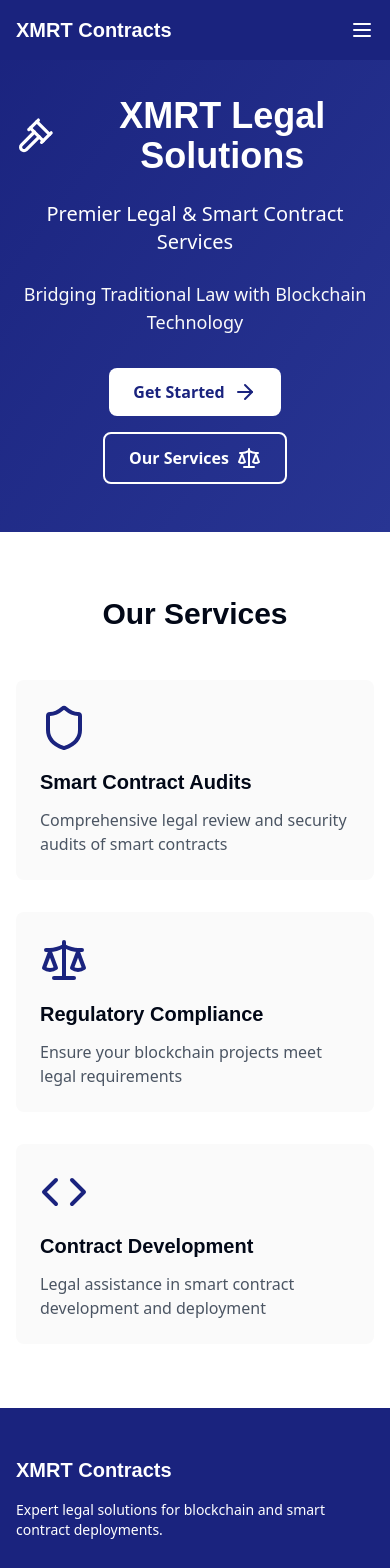
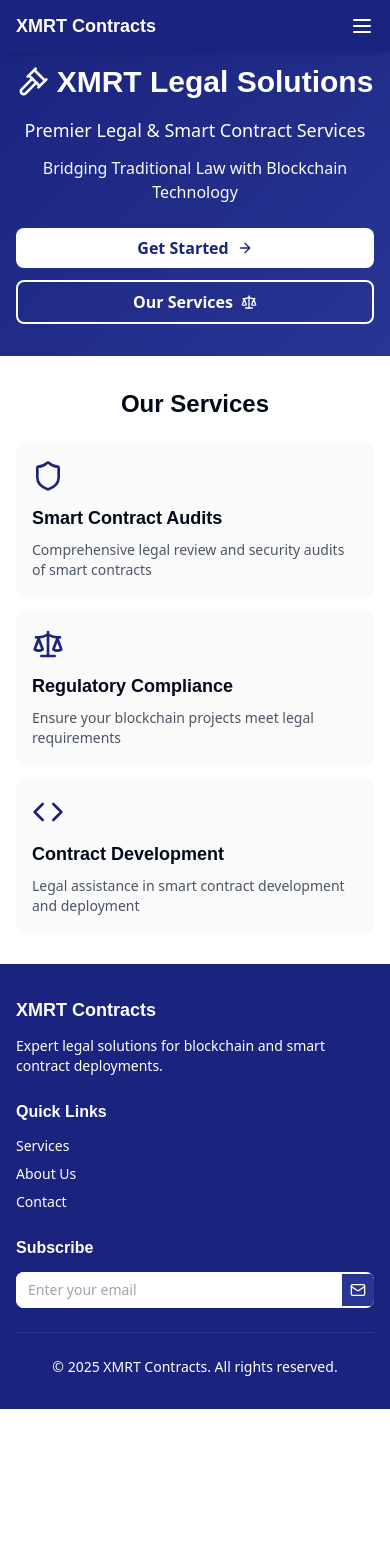
Before and after one commit to DevGruGold/xmrtcontracts, a React (Vite) app: page / in a window 390 px wide. Shown: the top 1568 px of the page. After the commit the page ends 1409 px from the top, so only its background shows below. Built offline with nearby package versions, Linux system fonts and the light colour scheme.

Commit message:
Improve mobile design and content layout
Refactor the site to prioritize mobile-first design principles and consolidate content to minimize scrolling.
[skip gpt_engineer]

```diff
--- a/src/components/Footer.tsx
+++ b/src/components/Footer.tsx
@@ -7,8 +7,6 @@ const Footer = () => {
 
   const handleSubscribe = (e: React.FormEvent) => {
     e.preventDefault();
-    // In a real app, you would integrate with an email service
-    // For now, we'll simulate the subscription
     if (email) {
       const mailtoLink = `mailto:xmrtsolutions@gmail.com?subject=New Subscription&body=New subscription request from: ${email}`;
       window.location.href = mailtoLink;
@@ -18,19 +16,19 @@ const Footer = () => {
   };
 
   return (
-    <footer className="bg-primary text-white py-12 mt-auto">
+    <footer className="bg-primary text-white py-8 mt-auto">
       <div className="container mx-auto px-4">
-        <div className="grid grid-cols-1 md:grid-cols-3 gap-8">
+        <div className="grid grid-cols-1 sm:grid-cols-2 lg:grid-cols-3 gap-6">
           <div>
-            <h3 className="font-montserrat text-xl font-bold mb-4">XMRT Contracts</h3>
+            <h3 className="font-montserrat text-lg font-bold mb-3">XMRT Contracts</h3>
             <p className="text-sm">
               Expert legal solutions for blockchain and smart contract deployments.
             </p>
           </div>
 
           <div>
-            <h4 className="font-montserrat text-lg font-semibold mb-4">Quick Links</h4>
-            <ul className="space-y-2">
+            <h4 className="font-montserrat text-base font-semibold mb-3">Quick Links</h4>
+            <ul className="space-y-2 text-sm">
               <li><a href="/services" className="hover:text-secondary-dark transition-colors">Services</a></li>
               <li><a href="/about" className="hover:text-secondary-dark transition-colors">About Us</a></li>
               <li><a href="/contact" className="hover:text-secondary-dark transition-colors">Contact</a></li>
@@ -38,29 +36,29 @@ const Footer = () => {
           </div>
 
           <div>
-            <h4 className="font-montserrat text-lg font-semibold mb-4">Subscribe</h4>
-            <form onSubmit={handleSubscribe} className="space-y-4">
+            <h4 className="font-montserrat text-base font-semibold mb-3">Subscribe</h4>
+            <form onSubmit={handleSubscribe} className="space-y-3">
               <div className="flex items-center bg-white rounded-lg overflow-hidden">
                 <input
                   type="email"
                   value={email}
                   onChange={(e) => setEmail(e.target.value)}
                   placeholder="Enter your email"
-                  className="flex-1 px-4 py-2 text-gray-900 focus:outline-none"
+                  className="flex-1 px-3 py-2 text-gray-900 text-sm focus:outline-none"
                   required
                 />
                 <button
                   type="submit"
                   className="bg-primary-light p-2 hover:bg-primary-dark transition-colors"
                 >
-                  <Mail className="h-5 w-5" />
+                  <Mail className="h-4 w-4" />
                 </button>
               </div>
             </form>
           </div>
         </div>
 
-        <div className="mt-8 pt-8 border-t border-primary-light text-center">
+        <div className="mt-6 pt-6 border-t border-primary-light text-center text-sm">
           <p>&copy; {new Date().getFullYear()} XMRT Contracts. All rights reserved.</p>
         </div>
       </div>
--- a/src/components/Navigation.tsx
+++ b/src/components/Navigation.tsx
@@ -13,23 +13,23 @@ const Navigation = () => {
   ];
 
   return (
-    <nav className="bg-primary py-4 fixed w-full top-0 z-50">
+    <nav className="bg-primary py-3 fixed w-full top-0 z-50 shadow-md">
       <div className="container mx-auto px-4">
         <div className="flex justify-between items-center">
-          <Link to="/" className="text-white font-montserrat text-xl font-bold">
+          <Link to="/" className="text-white font-montserrat text-lg md:text-xl font-bold">
             XMRT Contracts
           </Link>
 
-          {/* Mobile menu button */}
           <button
             onClick={() => setIsOpen(!isOpen)}
             className="md:hidden text-white"
+            aria-label="Toggle menu"
           >
             {isOpen ? <X size={24} /> : <Menu size={24} />}
           </button>
 
           {/* Desktop menu */}
-          <div className="hidden md:flex space-x-8">
+          <div className="hidden md:flex space-x-6">
             {navItems.map((item) => (
               <Link
                 key={item.name}
@@ -44,13 +44,13 @@ const Navigation = () => {
 
         {/* Mobile menu */}
         {isOpen && (
-          <div className="md:hidden mt-4 bg-primary-light rounded-lg p-4">
-            <div className="flex flex-col space-y-4">
+          <div className="md:hidden mt-3 bg-primary-light rounded-lg">
+            <div className="flex flex-col space-y-2 p-3">
               {navItems.map((item) => (
                 <Link
                   key={item.name}
                   to={item.path}
-                  className="text-white hover:text-secondary transition-colors duration-200"
+                  className="text-white hover:text-secondary transition-colors duration-200 py-2 px-3 rounded-md"
                   onClick={() => setIsOpen(false)}
                 >
                   {item.name}
--- a/src/pages/Index.tsx
+++ b/src/pages/Index.tsx
@@ -7,47 +7,47 @@ const Index = () => {
     <div className="flex flex-col min-h-screen">
       <Navigation />
 
-      {/* Hero Section */}
-      <section className="pt-24 pb-12 bg-gradient-to-br from-primary to-primary-light text-white">
+      {/* Hero Section - More compact for mobile */}
+      <section className="pt-16 pb-8 bg-gradient-to-br from-primary to-primary-light text-white">
         <div className="container mx-auto px-4">
           <div className="text-center max-w-4xl mx-auto">
-            <div className="flex items-center justify-center mb-6">
-              <Gavel className="w-12 h-12 mr-4" />
-              <h1 className="text-4xl md:text-6xl font-montserrat font-bold">
+            <div className="flex items-center justify-center mb-4">
+              <Gavel className="w-8 h-8 md:w-12 md:h-12 mr-2 md:mr-4" />
+              <h1 className="text-3xl md:text-5xl lg:text-6xl font-montserrat font-bold">
                 XMRT Legal Solutions
               </h1>
             </div>
-            <p className="text-xl md:text-2xl mb-6">
+            <p className="text-lg md:text-xl mb-3">
               Premier Legal & Smart Contract Services
             </p>
-            <p className="text-lg md:text-xl mb-8 text-secondary">
+            <p className="text-base md:text-lg mb-6 text-secondary">
               Bridging Traditional Law with Blockchain Technology
             </p>
-            <div className="flex flex-col md:flex-row items-center justify-center gap-4">
+            <div className="flex flex-col sm:flex-row items-center justify-center gap-3">
               <a
                 href="/contact"
-                className="inline-flex items-center bg-white text-primary px-6 py-3 rounded-lg font-semibold hover:bg-secondary transition-colors"
+                className="w-full sm:w-auto inline-flex items-center justify-center bg-white text-primary px-4 py-2 rounded-lg font-semibold hover:bg-secondary transition-colors"
               >
-                Get Started <ArrowRight className="ml-2" />
+                Get Started <ArrowRight className="ml-2 h-4 w-4" />
               </a>
               <a
                 href="/services"
-                className="inline-flex items-center border-2 border-white text-white px-6 py-3 rounded-lg font-semibold hover:bg-white hover:text-primary transition-colors"
+                className="w-full sm:w-auto inline-flex items-center justify-center border-2 border-white text-white px-4 py-2 rounded-lg font-semibold hover:bg-white hover:text-primary transition-colors"
               >
-                Our Services <Scale className="ml-2" />
+                Our Services <Scale className="ml-2 h-4 w-4" />
               </a>
             </div>
           </div>
         </div>
       </section>
 
-      {/* Services Section */}
-      <section className="py-16 bg-white">
+      {/* Services Section - More compact grid for mobile */}
+      <section className="py-8 md:py-12 bg-white">
         <div className="container mx-auto px-4">
-          <h2 className="text-3xl font-montserrat font-bold text-center mb-12">
+          <h2 className="text-2xl md:text-3xl font-montserrat font-bold text-center mb-6 md:mb-8">
             Our Services
           </h2>
-          <div className="grid grid-cols-1 md:grid-cols-3 gap-8">
+          <div className="grid grid-cols-1 md:grid-cols-3 gap-4 md:gap-6">
             {[
               {
                 icon: Shield,
@@ -67,13 +67,13 @@ const Index = () => {
             ].map((service, index) => (
               <div
                 key={index}
-                className="p-6 bg-secondary rounded-lg hover:shadow-lg transition-shadow"
+                className="p-4 md:p-6 bg-secondary rounded-lg hover:shadow-lg transition-shadow"
               >
-                <service.icon className="w-12 h-12 text-primary mb-4" />
-                <h3 className="text-xl font-montserrat font-semibold mb-3">
+                <service.icon className="w-8 h-8 md:w-12 md:h-12 text-primary mb-3" />
+                <h3 className="text-lg md:text-xl font-montserrat font-semibold mb-2">
                   {service.title}
                 </h3>
-                <p className="text-gray-600">{service.description}</p>
+                <p className="text-sm md:text-base text-gray-600">{service.description}</p>
               </div>
             ))}
           </div>
```
